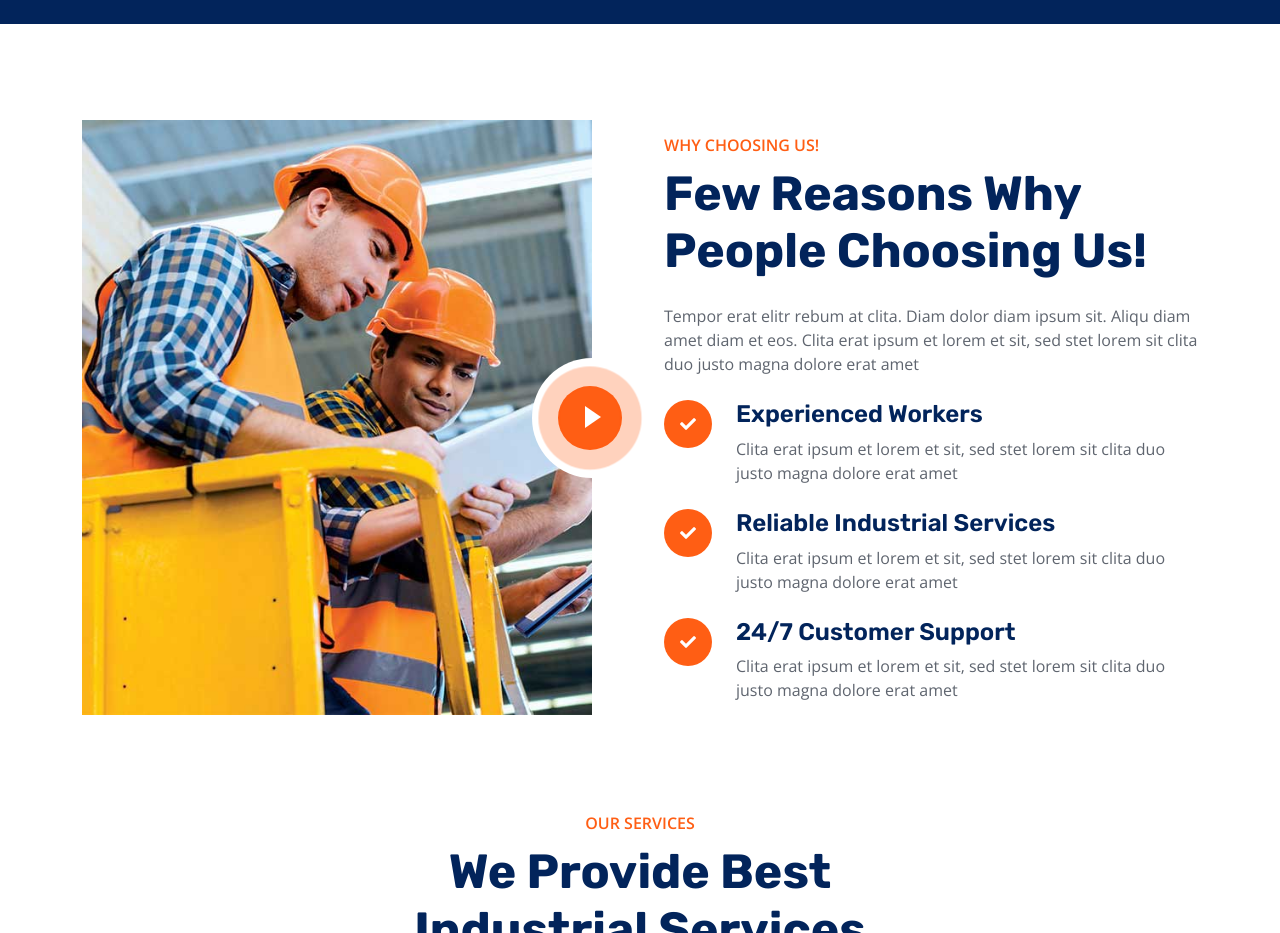
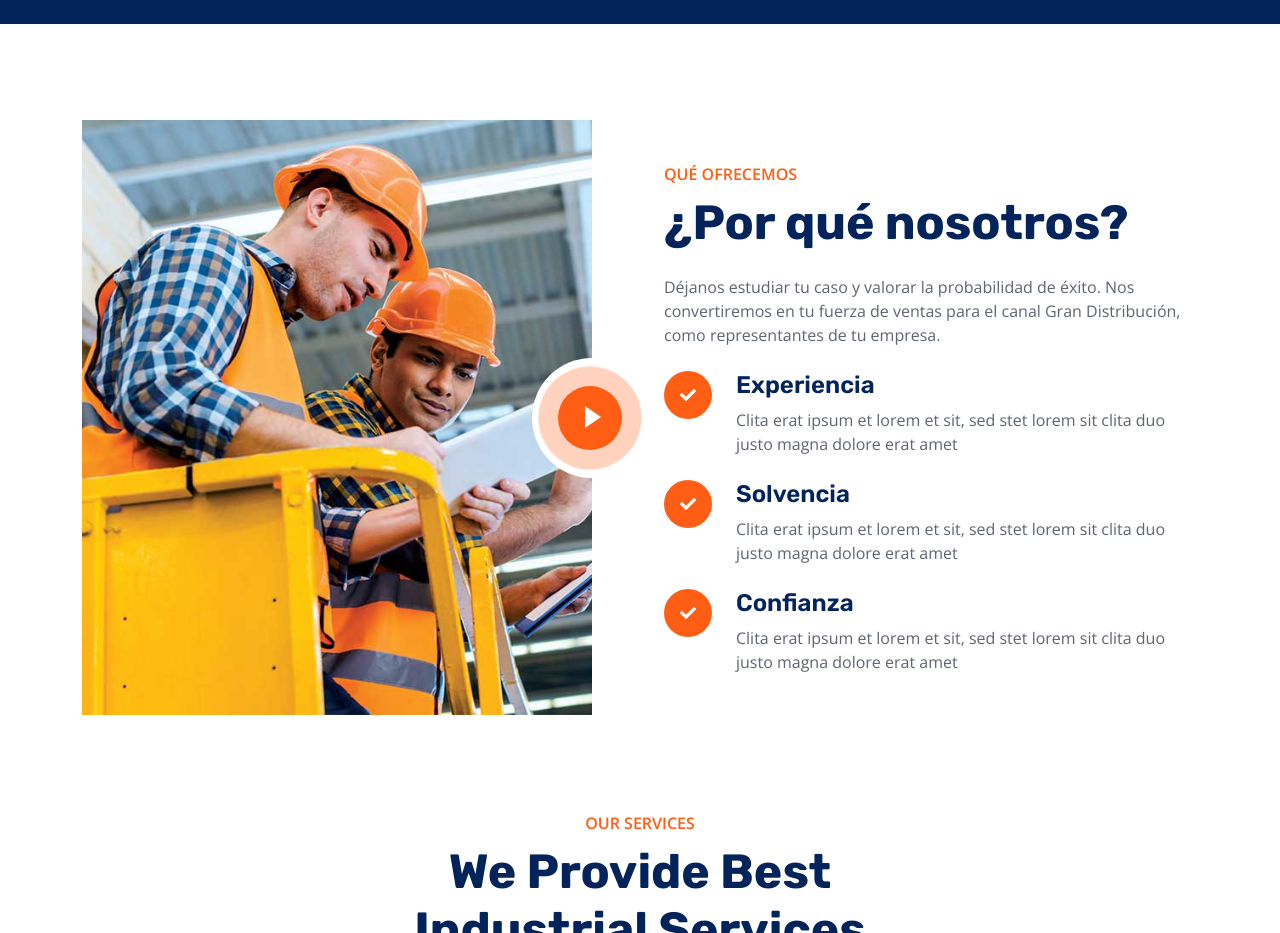
Before and after one commit to dataCustodis/e-motion, a plain HTML site: page index.html in a window 1280 px wide. Shown: the part 2060-2993 px from the top of the page. Drawn offline with nearby package versions, Linux system fonts and the light colour scheme.

Commit message:
Update index.html

```diff
--- a/index.html
+++ b/index.html
@@ -255,9 +255,9 @@
                     </div>
                 </div>
                 <div class="col-lg-6 wow fadeInUp" data-wow-delay="0.5s">
-                    <p class="fw-medium text-uppercase text-primary mb-2">Why Choosing Us!</p>
-                    <h1 class="display-5 mb-4">Few Reasons Why People Choosing Us!</h1>
-                    <p class="mb-4">Tempor erat elitr rebum at clita. Diam dolor diam ipsum sit. Aliqu diam amet diam et eos. Clita erat ipsum et lorem et sit, sed stet lorem sit clita duo justo magna dolore erat amet</p>
+                    <p class="fw-medium text-uppercase text-primary mb-2">Qué ofrecemos</p>
+                    <h1 class="display-5 mb-4">¿Por qué nosotros?</h1>
+                    <p class="mb-4">Déjanos estudiar tu caso y valorar la probabilidad de éxito. Nos convertiremos en tu fuerza de ventas para el canal Gran Distribución, como representantes de tu empresa.</p>
                     <div class="row gy-4">
                         <div class="col-12">
                             <div class="d-flex">
@@ -265,7 +265,7 @@
                                     <i class="fa fa-check text-white"></i>
                                 </div>
                                 <div class="ms-4">
-                                    <h4>Experienced Workers</h4>
+                                    <h4>Experiencia</h4>
                                     <span>Clita erat ipsum et lorem et sit, sed stet lorem sit clita duo justo magna dolore erat amet</span>
                                 </div>
                             </div>
@@ -276,7 +276,7 @@
                                     <i class="fa fa-check text-white"></i>
                                 </div>
                                 <div class="ms-4">
-                                    <h4>Reliable Industrial Services</h4>
+                                    <h4>Solvencia</h4>
                                     <span>Clita erat ipsum et lorem et sit, sed stet lorem sit clita duo justo magna dolore erat amet</span>
                                 </div>
                             </div>
@@ -287,7 +287,7 @@
                                     <i class="fa fa-check text-white"></i>
                                 </div>
                                 <div class="ms-4">
-                                    <h4>24/7 Customer Support</h4>
+                                    <h4>Confianza</h4>
                                     <span>Clita erat ipsum et lorem et sit, sed stet lorem sit clita duo justo magna dolore erat amet</span>
                                 </div>
                             </div>
```
